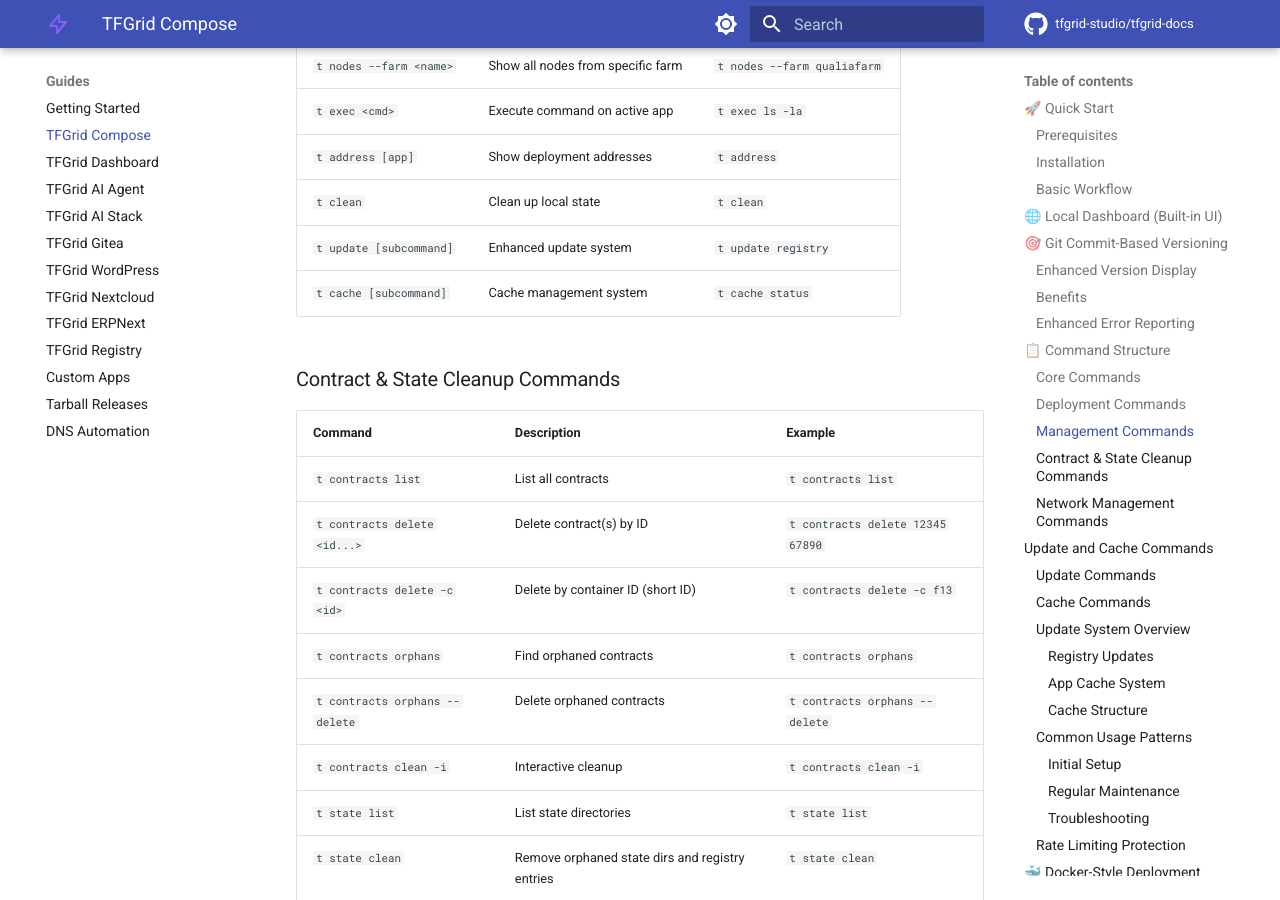
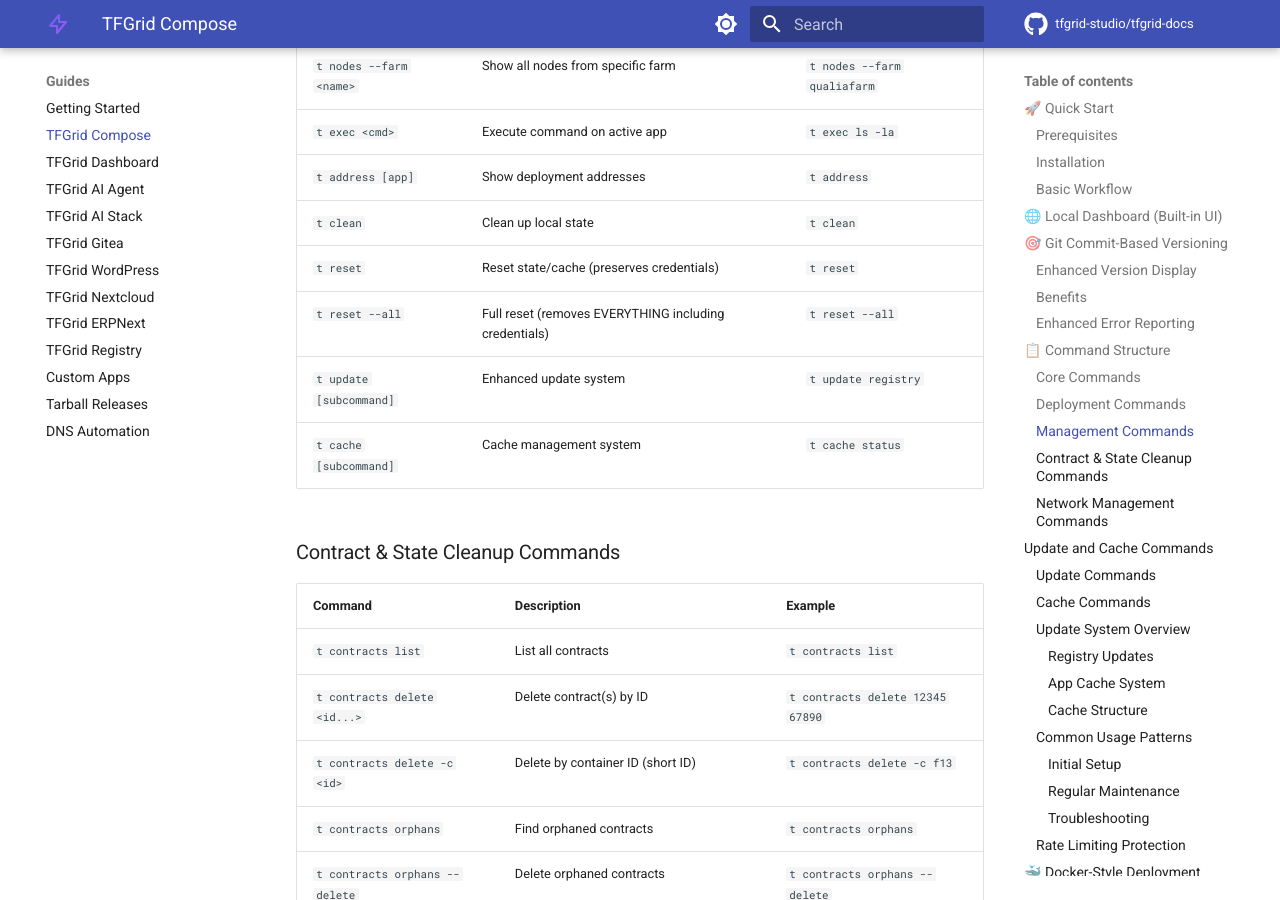
Before and after one commit to tfgrid-studio/tfgrid-docs, an MkDocs documentation site: the page built from docs/guides/tfgrid-compose.md, in a window 1280 px wide and 900 px high, scrolled down 4294 px. Built offline with MkDocs 1.6.1 and Material for MkDocs 9.7.7, drawn with Linux system fonts in a browser that asks for light colours; comment, search, counter and statistics services are not loaded; the version menu is left out.

Commit message:
docs: Add reset commands to CLI reference table in TFGrid compose guide

```diff
--- a/docs/guides/tfgrid-compose.md
+++ b/docs/guides/tfgrid-compose.md
@@ -155,6 +155,8 @@
 | `t exec <cmd>` | Execute command on active app | `t exec ls -la` |
 | `t address [app]` | Show deployment addresses | `t address` |
 | `t clean` | Clean up local state | `t clean` |
+| `t reset` | Reset state/cache (preserves credentials) | `t reset` |
+| `t reset --all` | Full reset (removes EVERYTHING including credentials) | `t reset --all` |
 | `t update [subcommand]` | Enhanced update system | `t update registry` |
 | `t cache [subcommand]` | Cache management system | `t cache status` |
 
```
